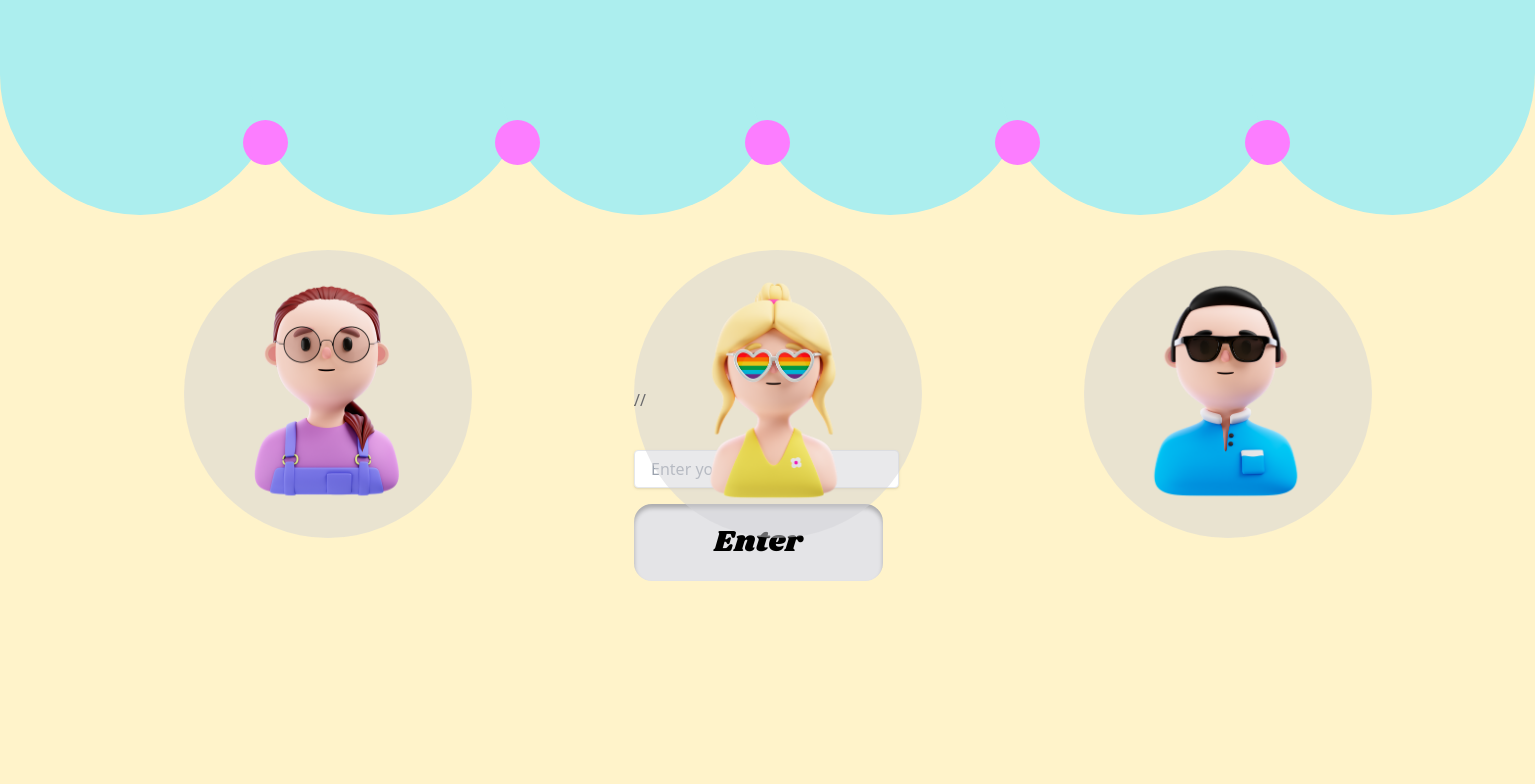
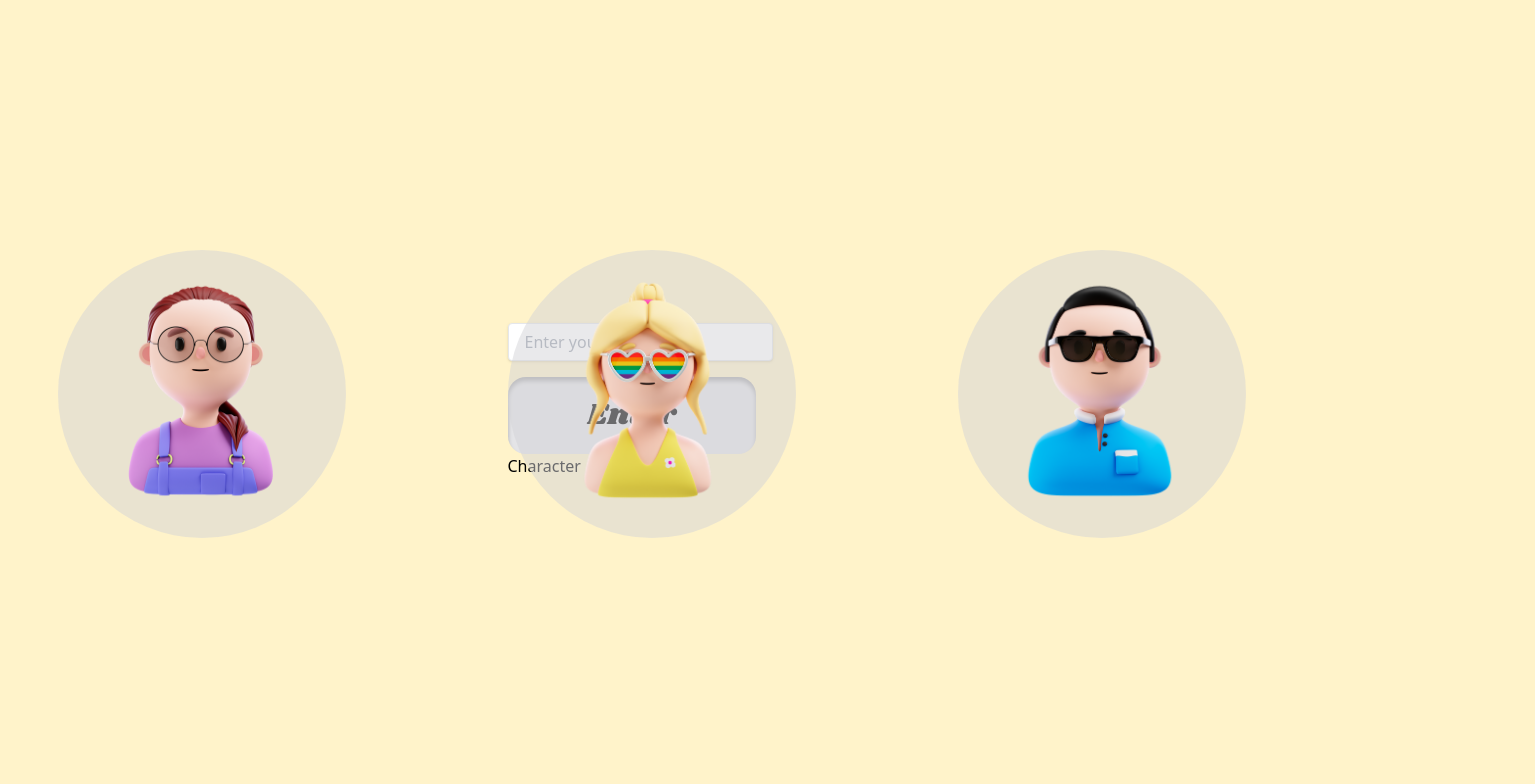
Before and after one commit to r1chwo0n/Frontend, a React (Vite) app: page / in a window 1280 px wide. Shown: the top 784 px of the page, 1535 px wide, since content can reach past the window. Built offline with nearby package versions, Linux system fonts and the light colour scheme.

Commit message:
Almost complete

```diff
--- a/src/components/Character.tsx
+++ b/src/components/Character.tsx
@@ -16,18 +16,18 @@ export default function Character() {
     <>
       <div className="w-full max-w-xs">
         <div className="flex items-cen b0-ter justify-center">
-          <div className="ellipse1 " />
-          <div className="ellipse2"></div>
-          <div className="ellipse3"></div>
-          <div className="ellipse4"></div>
-          <div className="ellipse5"></div>
-          <div className="ellipse6"></div>
+          <div className="ellipsechar1 " />
+          <div className="ellipsechar2"></div>
+          <div className="ellipsechar3"></div>
+          <div className="ellipsechar4"></div>
+          <div className="ellipsechar5"></div>
+          <div className="ellipsechar6"></div>
           <div className="groupPinkCircle">
-            <div className="ellipse7" />
-            <div className="ellipse8" />
-            <div className="ellipse9" />
-            <div className="ellipse10" />
-            <div className="ellipse11" />
+            <div className="ellipsechar7" />
+            <div className="ellipsechar8" />
+            <div className="ellipsechar9" />
+            <div className="ellipsechar10" />
+            <div className="ellipsechar11" />
           </div>
 
           <div className="w-full max-w-xs">
@@ -39,7 +39,7 @@ export default function Character() {
                 connect();
               }}
             >
-              <div className="group1">
+              <div className="group3">
                 <div className="mb-4">
                   {/* <div className="namebox"> */}
                   <input
@@ -61,8 +61,9 @@ export default function Character() {
                 >
                   Enter
                 </button>
-
-                <button className="Nerd w-72 h-72 left-[-450px] top-[-200px] absolute">
+              </div>
+              <div className="group1">
+                <button className="Nerdchar w-72 h-72 left-[-450px] top-[-200px] absolute">
                   <div className="Ellipse3 w-72 h-72 left-0 top-0 absolute bg-zinc-300 bg-opacity-50 rounded-full " />
                   <img
                     className="w-52 h-60 left-[40px] top-[25px] absolute transition-opacity duration-500"
@@ -70,7 +71,7 @@ export default function Character() {
                   />
                 </button>
 
-                <button className="Superstar w-72 h-72 left-[0px] top-[-200px] absolute">
+                <button className="Superstarchar w-72 h-72 left-[0px] top-[-200px] absolute">
                   <div className="Ellipse3 w-72 h-72 left-0 top-0 absolute bg-zinc-300 bg-opacity-50 rounded-full" />
                   <img
                     className=" w-60 h-60 left-[21px] top-[21px] absolute"
@@ -78,7 +79,7 @@ export default function Character() {
                   />
                 </button>
 
-                <button className="Oppa w-72 h-72 left-[450px] top-[-200px] absolute">
+                <button className="Oppachar w-72 h-72 left-[450px] top-[-200px] absolute">
                   <div className="Ellipse3 w-72 h-72 left-0 top-0 absolute bg-zinc-300 bg-opacity-50 rounded-full" />
                   <img
                     className=" w-48 h-60 left-[47px] top-[21px] absolute"
@@ -87,9 +88,8 @@ export default function Character() {
                 </button>
               </div>
             </form>
-
             <div className="upbeatChar">UPBEAT</div>
-            //
+            <div className="Character">Character</div>
           </div>
         </div>
       </div>
```
